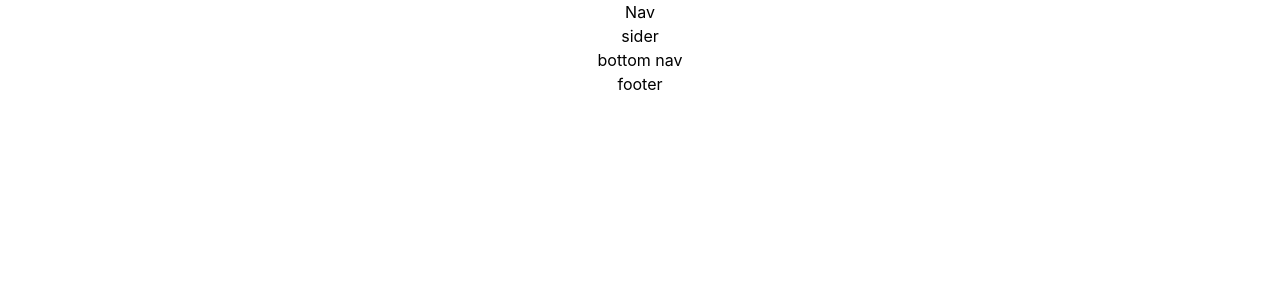
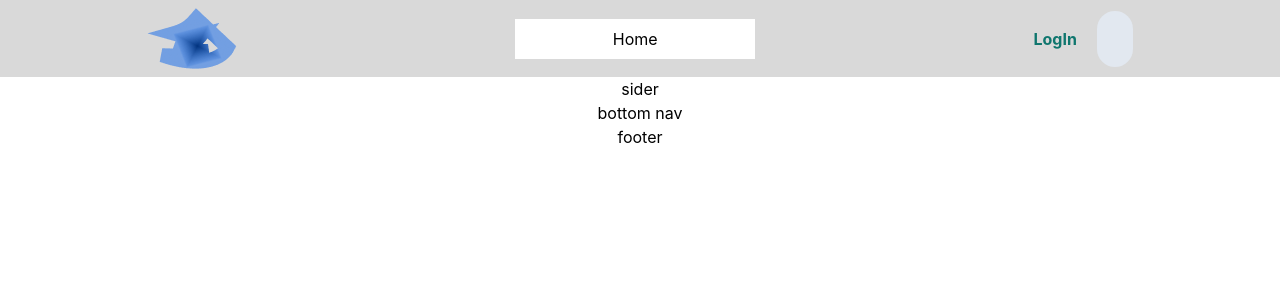
Before and after one commit to sami019325/task-manager, a React (Create React App) app: page / in a window 1280 px wide. Shown: the top 300 px of the page. Built offline with nearby package versions, Linux system fonts and the light colour scheme.

Commit message:
nav bar added

```diff
--- /dev/null
+++ b/src/Native.css
@@ -0,0 +1,3 @@
+.bg-first {
+    background: #D9D9D9;
+}
--- a/src/Pages/NavBar.js
+++ b/src/Pages/NavBar.js
@@ -1,9 +1,23 @@
 import React from 'react';
+import { Link } from 'react-router-dom';
+import './../Native.css'
+import logo from './../resources/Vector 1.png'
 
 const NavBar = () => {
+    const user = 'sami'
     return (
-        <div>
-            Nav
+        <div className='top-0 left-0 right-0 bg-first flex justify-around items-center p-2'>
+            <img src={logo} alt="" srcset="" />
+            <h1 className='w-60 h-10 bg-white flex justify-around items-center'>Home</h1>
+            <div className='flex justify-around items-center gap-5'>
+                {
+                    user.uid ? <img className='w-14 h-14 bg-slate-500 rounded-full' src="" alt="" srcset="" />
+                        :
+                        <Link className='font-bold text-teal-700'>LogIn</Link>
+                }
+                <div className='w-9 h-14 bg-slate-200 rounded-full'></div>
+
+            </div>
         </div>
     );
 };
```
Also changed, not shown: src/resources/Vector 1.png (added), src/resources/Vector 1.svg (added).
